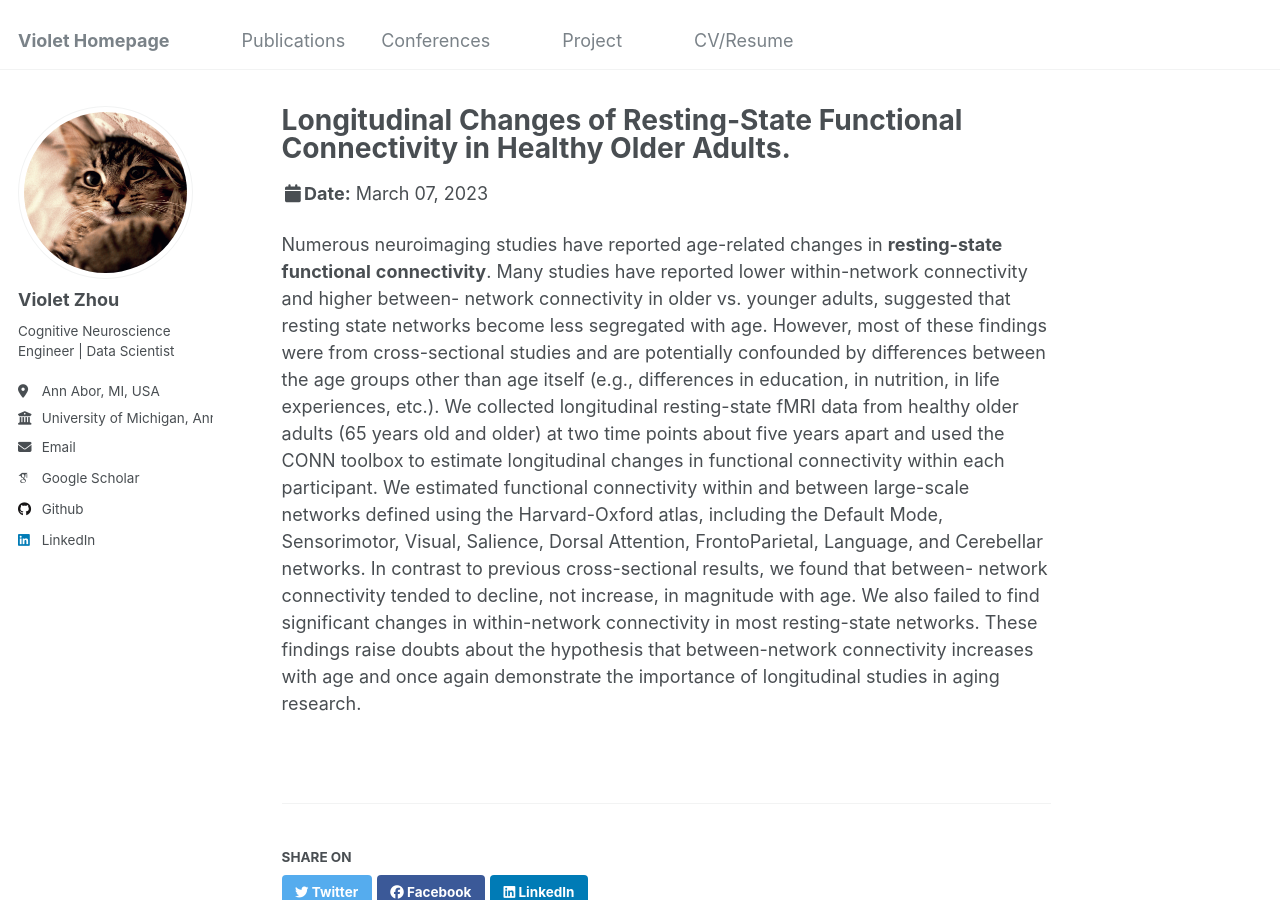
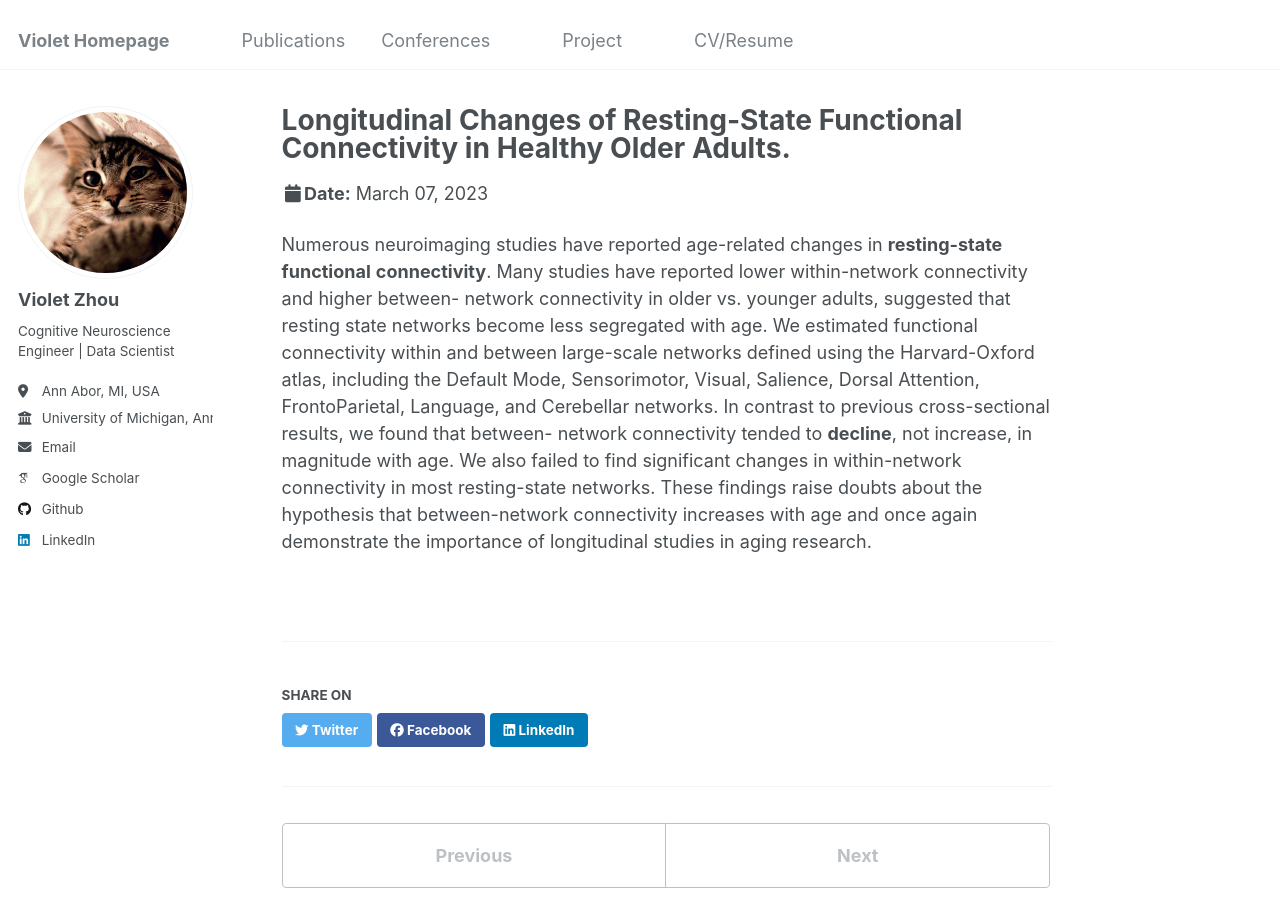
Before and after one commit to Quan-VioletZhou/violet_academicpage, a Jekyll site: the page built from _talks/2014-02-01-talk-2.md, in a window 1280 px wide and 900 px high. Built offline with Jekyll 4.4.1, drawn with Linux system fonts in a browser that asks for light colours; some web fonts are replaced.

Commit message:
updating talks

```diff
--- a/_talks/2014-02-01-talk-2.md
+++ b/_talks/2014-02-01-talk-2.md
@@ -11,16 +11,11 @@ location: "San Francisco, California, USA"
 Numerous neuroimaging studies have reported age-related changes in **resting-state** **functional**
 **connectivity**. Many studies have reported lower within-network connectivity and higher between-
 network connectivity in older vs. younger adults, suggested that resting state networks become
-less segregated with age. However, most of these findings were from cross-sectional studies
-and are potentially confounded by differences between the age groups other than age itself
-(e.g., differences in education, in nutrition, in life experiences, etc.). We collected longitudinal
-resting-state fMRI data from healthy older adults (65 years old and older) at two time points
-about five years apart and used the CONN toolbox to estimate longitudinal changes in
-functional connectivity within each participant. We estimated functional connectivity within and
+less segregated with age. We estimated functional connectivity within and
 between large-scale networks defined using the Harvard-Oxford atlas, including the Default
 Mode, Sensorimotor, Visual, Salience, Dorsal Attention, FrontoParietal, Language, and
 Cerebellar networks. In contrast to previous cross-sectional results, we found that between-
-network connectivity tended to decline, not increase, in magnitude with age. We also failed to
+network connectivity tended to **decline**, not increase, in magnitude with age. We also failed to
 find significant changes in within-network connectivity in most resting-state networks. These
 findings raise doubts about the hypothesis that between-network connectivity increases with
 age and once again demonstrate the importance of longitudinal studies in aging research.
```
Also changed, not shown: _publications/2010-10-01-paper-title-number-3.md (+1 -1 lines), _talks/2012-03-01-talk-1.md (+2 -2 lines), 1 other file.
